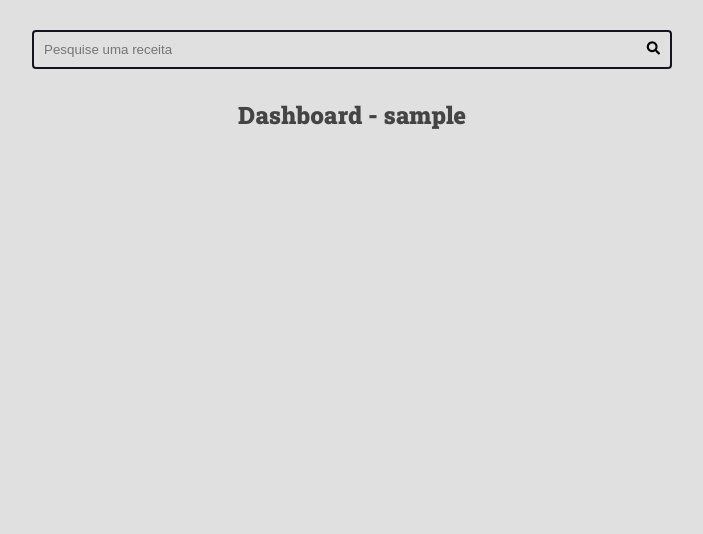
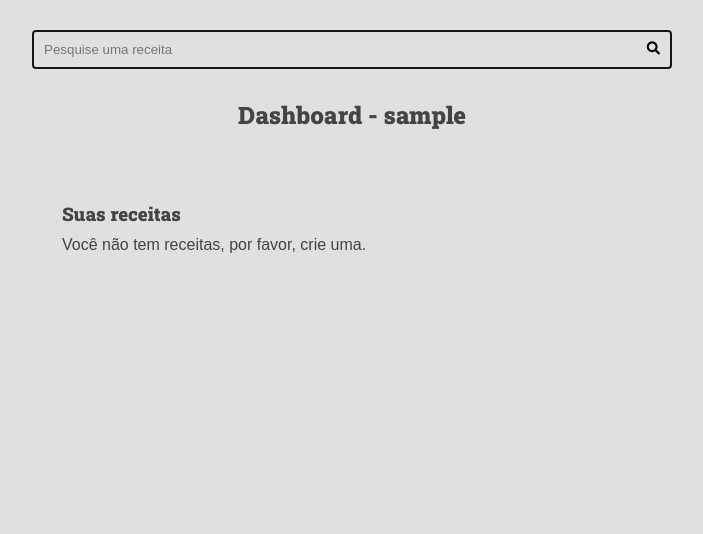
Before and after one commit to ValeskaLeandro/curso-django-projeto1, a Django app: page /authors/dashboard/ in a window 1280 px wide. Shown: the part 113-647 px from the top of the page, without its empty margins (288-991 px from the left). Run offline with Django 4.2, Linux system fonts and the light colour scheme; the visitor is signed in with stand-in values (Sample User, id 1); data that the repository does not hold is empty.

Commit message:
Dashboard 1

```diff
--- a/authors/templates/authors/pages/dashboard.html
+++ b/authors/templates/authors/pages/dashboard.html
@@ -9,4 +9,19 @@
 
   {% include 'global/partials/messages.html' %}
 
+  <div class="authors-dashboard-container">
+    <h3>Suas receitas</h3>
+
+    <ul>
+      {% for recipe in recipes %}
+        <li>
+          <a href="#">{{ recipe.title }}</a>
+        </li>
+      {% empty %}
+        <li>
+          <p>Você não tem receitas, por favor, crie uma.</p>
+        </li>
+      {% endfor %}
+    </ul>
+  </div>
 {% endblock content %}
--- a/authors/views.py
+++ b/authors/views.py
@@ -4,6 +4,7 @@ from django.contrib.auth.decorators import login_required
 from django.http.response import Http404
 from django.shortcuts import redirect, render
 from django.urls import reverse
+from recipes.models import Recipe
 
 from .forms import LoginForm, RegisterForm
 
@@ -86,4 +87,14 @@ def logout_view(request):
 
 @login_required(login_url='authors:login', redirect_field_name='next')
 def dashboard(request):
-    return render(request, 'authors/pages/dashboard.html')
+    recipes = Recipe.objects.filter(
+        is_published=False,
+        author=request.user
+    )
+    return render(
+        request,
+        'authors/pages/dashboard.html',
+        context={
+            'recipes': recipes,
+        }
+    )
--- a/base_static/global/css/style.css
+++ b/base_static/global/css/style.css
@@ -470,7 +470,21 @@ h6 {
 /* Authors */
 .login-message {
     margin: 1rem 0;
-  }
+}
+
+.authors-dashboard-container {
+    max-width: 64rem;
+    text-align: left;
+    padding: var(--spacing-gutter-medium);
+    margin: 0 auto;
+}
+
+.authors-dashboard-container h3,
+.authors-dashboard-container p,
+.authors-dashboard-container ul {
+    list-style-type: none;
+    margin: 1rem 0;
+}
 
 /* Generics */
 .center {
```
Also changed, not shown: authors/templates/authors/pages/login.html (+3 -4 lines).
